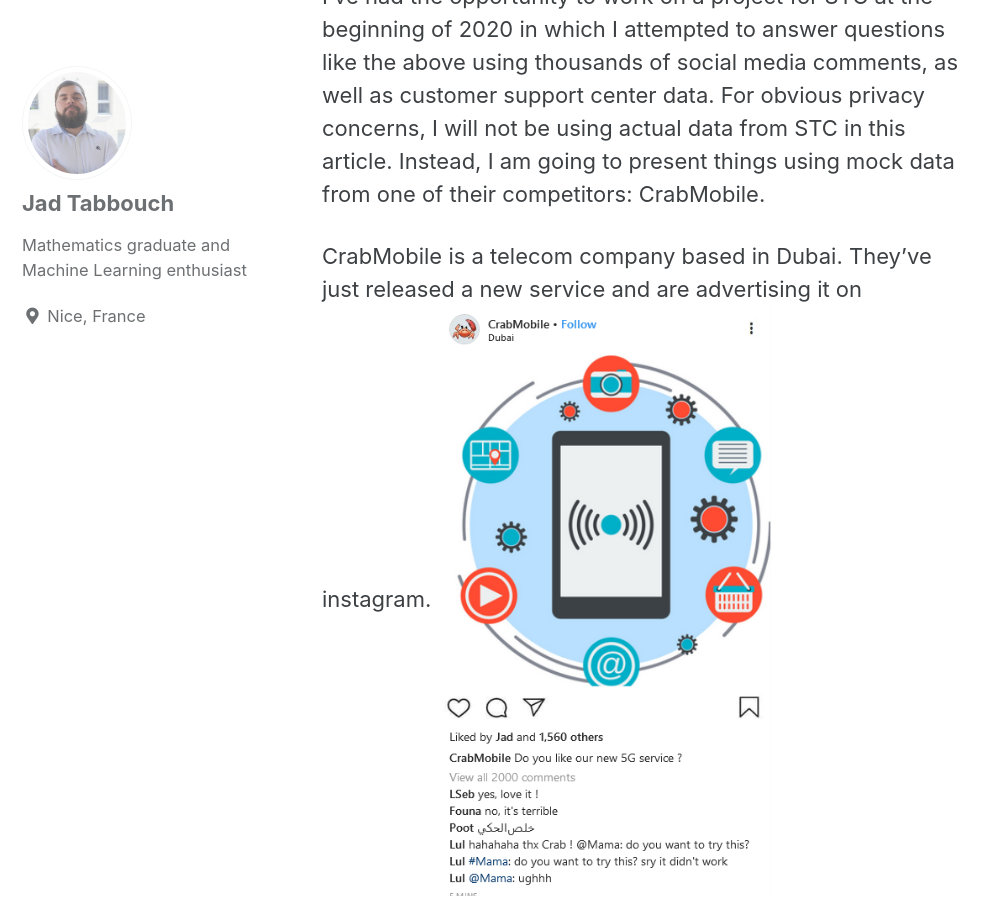
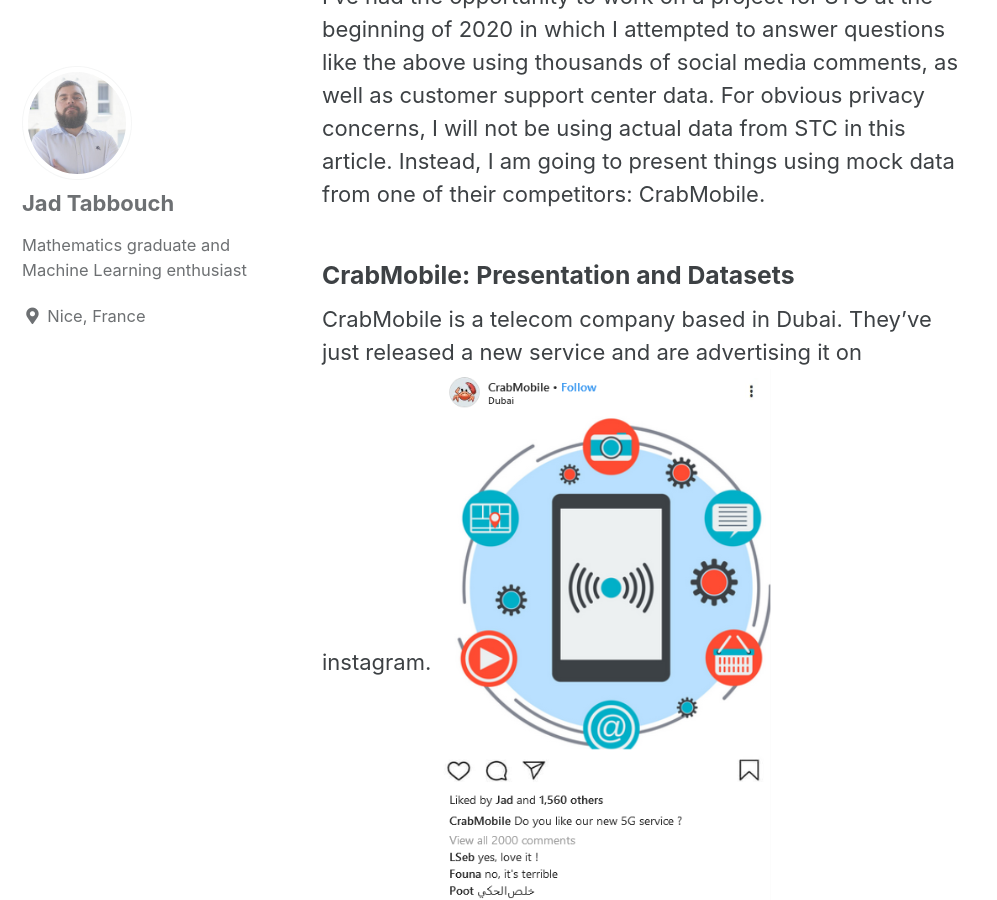
Before and after one commit to jad-tab/jad-tab.github.io, a Jekyll site: the page built from _posts/2020-04-06-NLP.md, in a window 1280 px wide and 900 px high, scrolled down 1800 px. Shown: the whole window, without its empty margins (0-997 px from the left). Built offline with Jekyll 4.4.1, drawn with Linux system fonts in a browser that asks for light colours; cached includes are drawn as plain includes.

Commit message:
Update 2020-04-06-NLP.md

```diff
--- a/_posts/2020-04-06-NLP.md
+++ b/_posts/2020-04-06-NLP.md
@@ -41,6 +41,8 @@
 I've had the opportunity to work on a project for STC at the beginning of 2020 in which I attempted to answer questions like the above using thousands of social media comments, as well as customer support center data.
 For obvious privacy concerns, I will not be using actual data from STC in this article. Instead, I am going to present things using mock data from one of their competitors: CrabMobile.
 
+### CrabMobile: Presentation and Datasets
+
 CrabMobile is a telecom company based in Dubai. They've just released a new service and are advertising it on instagram.
 ![alt]({{ site.url }}{{ site.baseurl }}/stc/insta.PNG)
 
```
